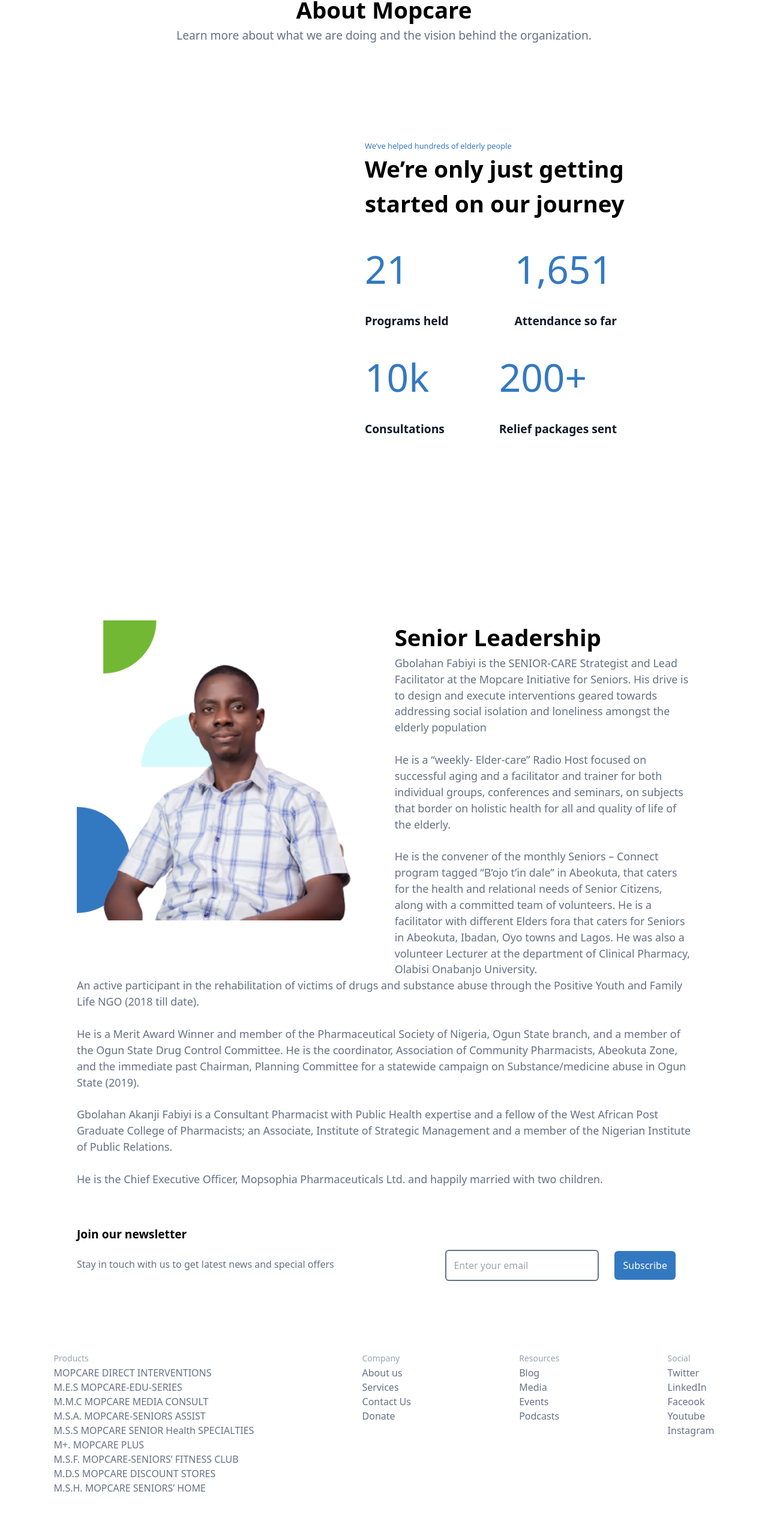
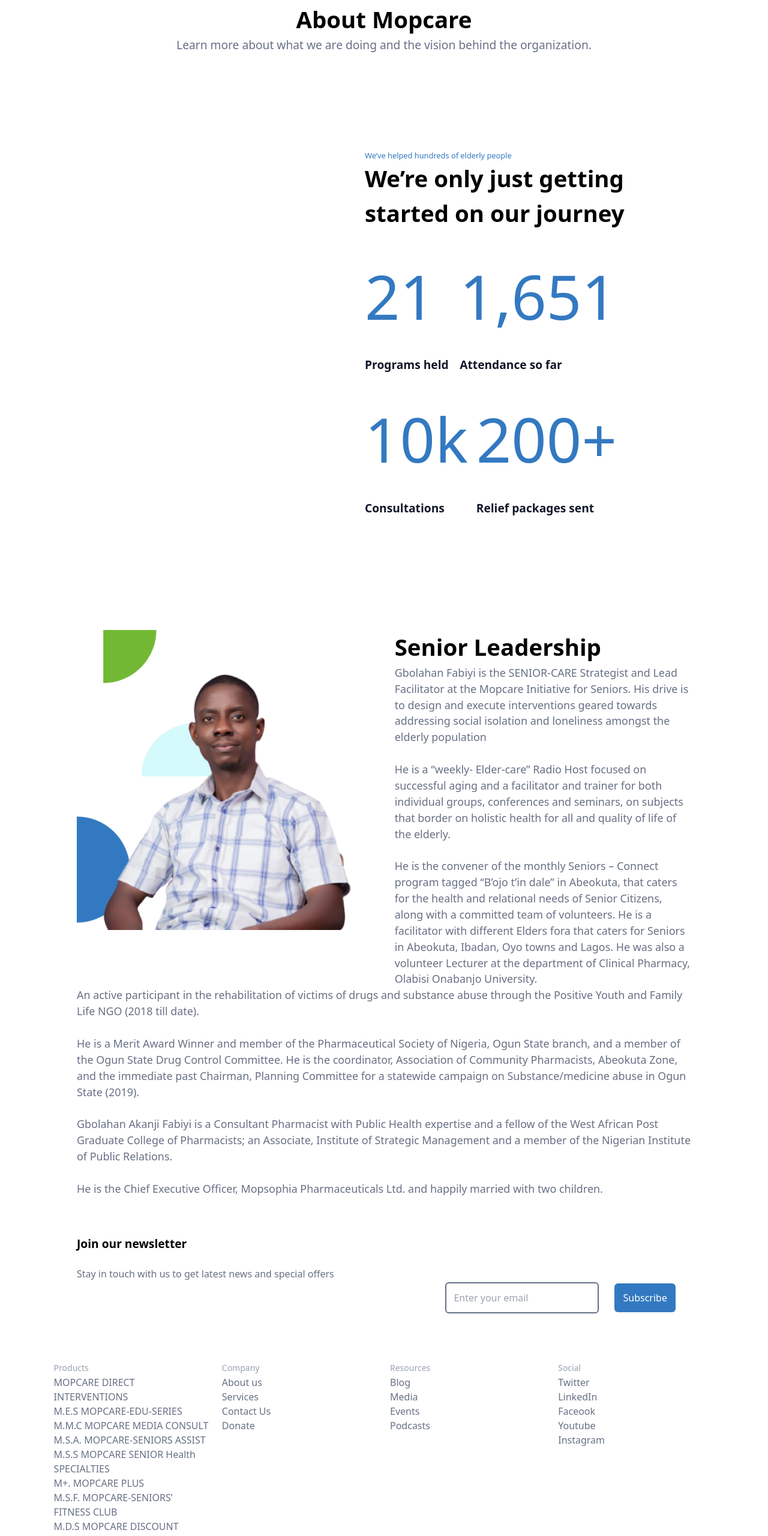
Before and after one commit to xamorite/Mopcaree, a React (Vite) app: page /about in a window 1280 px wide. Shown: the part 193-2753 px from the top of the page at 60% size. Built offline with nearby package versions, Linux system fonts and the light colour scheme.

Commit message:
about mobile

```diff
--- a/src/components/About/About.jsx
+++ b/src/components/About/About.jsx
@@ -11,31 +11,31 @@
       </div>
       <div className='md:my-[20vh] flex flex-row-reverse justify-between md:h-[80vh] w-[82.5vw] mx-auto gap-x-[7vw]'>
        <div className='  md:w-[560px]'>
-        <p className='text-[#3379C1] md:text-[1vw] font-medium'>We’ve helped hundreds of elderly people</p>
+        <p className='text-[#3379C1] md:text-[1vw] font-medium text-[4vw]'>We’ve helped hundreds of elderly people</p>
         <ul>
           <li className='mb-[4vh]'>
-            <h2 className='font-semibold md:text-[3vw] text-[5.5vw]'>
+            <h2 className='font-semibold md:text-[3vw] text-[7vw]'>
             We’re only just getting started on our journey
             </h2>
           </li>
           <li className='mb-[4vh] md:flex justify-between w-[75%]'>
             <div>
-              <h1 className='text-[5vw] font-medium text-[#3379C1]'>21</h1><br />
-              <p className='text-[1.5vw] font-semibold text-[#101828]'>Programs held</p>
+              <h1 className='text-[8vw] font-medium text-[#3379C1]'>21</h1><br />
+              <p className='text-[4vw] md:text-[1.5vw] font-semibold text-[#101828]'>Programs held</p>
             </div>
             <div>
-              <h1 className='text-[5vw] font-medium text-[#3379C1]'>1,651</h1><br />
-              <p className='text-[1.5vw] font-semibold text-[#101828]'>Attendance so far</p>
+              <h1 className='text-[8vw] font-medium text-[#3379C1]'>1,651</h1><br />
+              <p className='text-[4vw] md:text-[1.5vw] font-semibold text-[#101828]'>Attendance so far</p>
             </div>
           </li>
           <li className='mb-[4vh] md:flex justify-between w-[75%]'>
             <div>
-              <h1 className='text-[5vw] font-medium text-[#3379C1]'>10k</h1><br />
-              <p className='text-[1.5vw] font-semibold text-[#101828]'>Consultations</p>
+              <h1 className='text-[8vw] font-medium text-[#3379C1]'>10k</h1><br />
+              <p className='text-[4vw] md:text-[1.5vw] font-semibold text-[#101828]'>Consultations</p>
             </div>
             <div>
-              <h1 className='text-[5vw] font-medium text-[#3379C1]'>200+</h1><br />
-              <p className='text-[1.5vw] font-semibold text-[#101828]'>Relief packages sent</p>
+              <h1 className='text-[8vw] font-medium text-[#3379C1]'>200+</h1><br />
+              <p className=' text-[4vw] md:text-[1.5vw] font-semibold text-[#101828]'>Relief packages sent</p>
             </div>
           </li>
         </ul>
@@ -84,15 +84,15 @@
 
         <div className='md:flex justify-between mx-auto w-[80vw] md:w-[80vw] md:mt-[8vh]  md:h-[15vh] mt-[5vh]'>
          <div>
-            <h3 className='font-bold md:text-[1.5vw]'>Join our newsletter</h3>
+            <h3 className='font-bold md:text-[1.5vw] text-[5vw]'>Join our newsletter</h3>
             <br />
             <p className='text-[#667085]'>
                 Stay in touch with us to get latest news and special offers
             </p>
          </div>
-         <div className='my-[5vh]'>
-            <input type="text" placeholder='Enter your email' className=' border-2 p-3 md:w-[20vw] border-[#667085] rounded-md'/>
-             <button className='rounded-md bg-[#3379C1] text-white md:w-[8vw] p-3 mx-[2vw]'>
+         <div className='my-[5vh] '>
+            <input type="text" placeholder='Enter your email' className=' border-2 p-3 w-full md:w-[20vw] border-[#667085] rounded-md'/>
+             <button className='rounded-md bg-[#3379C1] text-white md:w-[8vw] w-full p-3 md:mx-[2vw] mt-[5vh]'>
                 Subscribe
             </button>
          </div>
--- a/src/components/Footer.jsx
+++ b/src/components/Footer.jsx
@@ -4,8 +4,8 @@
   return (
     <div className="p-[7%]">
       <div>
-        <ul className="flex justify-between md:text-[16px] text-[#667085] leading-6">
-            <li><ul className="leading-6"><li className='text-[#98A2B3] md:text-[14px]'>Products</li>
+        <div className="grid grid-cols-4 gap-10 md:gap-5  md:text-[16px] text-[#667085] leading-6">
+            <div className='col-span-2 md:col-span-1'><ul className="leading-6"><li className='text-[#98A2B3] md:text-[14px]'>Products</li>
                    <li>MOPCARE DIRECT INTERVENTIONS</li>
                    <li>M.E.S MOPCARE-EDU-SERIES</li>
                    <li>M.M.C MOPCARE MEDIA CONSULT</li>
@@ -14,28 +14,28 @@
                    <li>M+. MOPCARE PLUS</li>
                    <li>M.S.F. MOPCARE-SENIORS’ FITNESS CLUB</li>
                    <li>M.D.S MOPCARE DISCOUNT STORES</li>
-                   <li>M.S.H. MOPCARE SENIORS’ HOME</li></ul></li>
-            <li><ul>
+                   <li>M.S.H. MOPCARE SENIORS’ HOME</li></ul></div>
+            <div className='col-span-2 md:col-span-1'><ul>
                    <li className='text-[#98A2B3] md:text-[14px]'>Company</li>
                    <li>About us</li>
                    <li>Services</li>
                    <li>Contact Us</li>
-                   <li>Donate</li></ul></li>
-            <li><ul>
+                   <li>Donate</li></ul></div>
+            <div className='col-span-2 md:col-span-1'><ul>
                    <li className='text-[#98A2B3] md:text-[14px]'>Resources</li>
                    <li>Blog</li>
                    <li>Media</li>
                    <li>Events</li>
                    <li>Podcasts</li>
-                </ul></li>
-            <li><ul>
+                </ul></div>
+            <div className='col-span-2 md:col-span-1'><ul>
                    <li className='text-[#98A2B3] md:text-[14px]'>Social</li>
                    <li>Twitter</li>
                    <li>LinkedIn</li>
                    <li>Faceook</li>
                    <li>Youtube</li>
-                   <li>Instagram</li></ul></li>
-        </ul>
+                   <li>Instagram</li></ul></div>
+        </div>
       </div>
       <div className="flex justify-between mt-[10vh]">
         <div><img src={Mop} alt="" /></div>
--- a/src/components/Navbar.jsx
+++ b/src/components/Navbar.jsx
@@ -11,7 +11,7 @@
 
   let Links = [
     { name: "Home", link: "/" },
-    { name: "Services", link: "./CaseStudies" },
+    { name: "Services", link: "./Service" },
     { name: "About", link: "./About" },
     { name: "Contact", link: "./Contact" },
     // { name: "Contact", link: "./Contact" },
@@ -42,8 +42,8 @@
                 </li>
               )
             }
-            <li className='px-5'>
-              <button className=' bg-sky-700 rounded-md'>My Account</button>
+            <li className='px-4'>
+              <button className=' bg-sky-700 rounded-md p-3'>My Account</button>
             </li>
 
 
```
